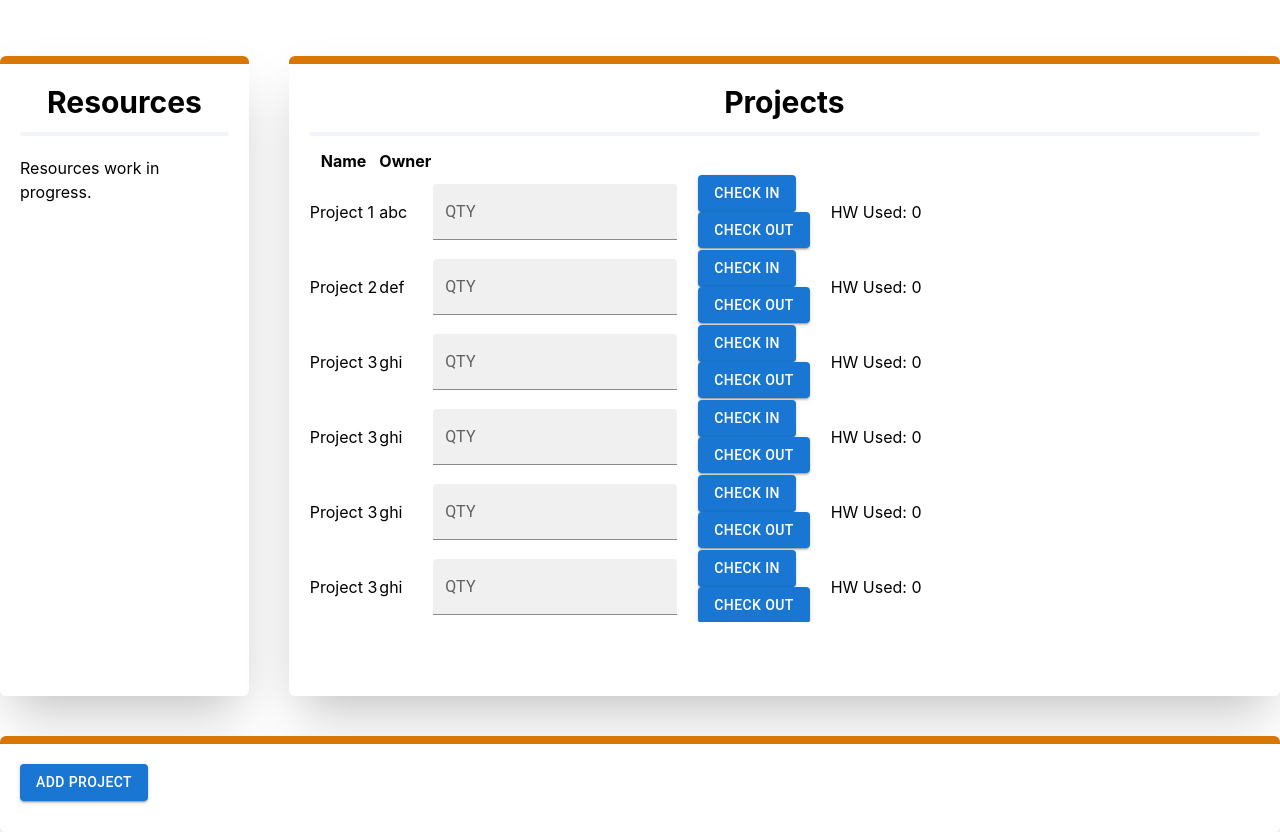
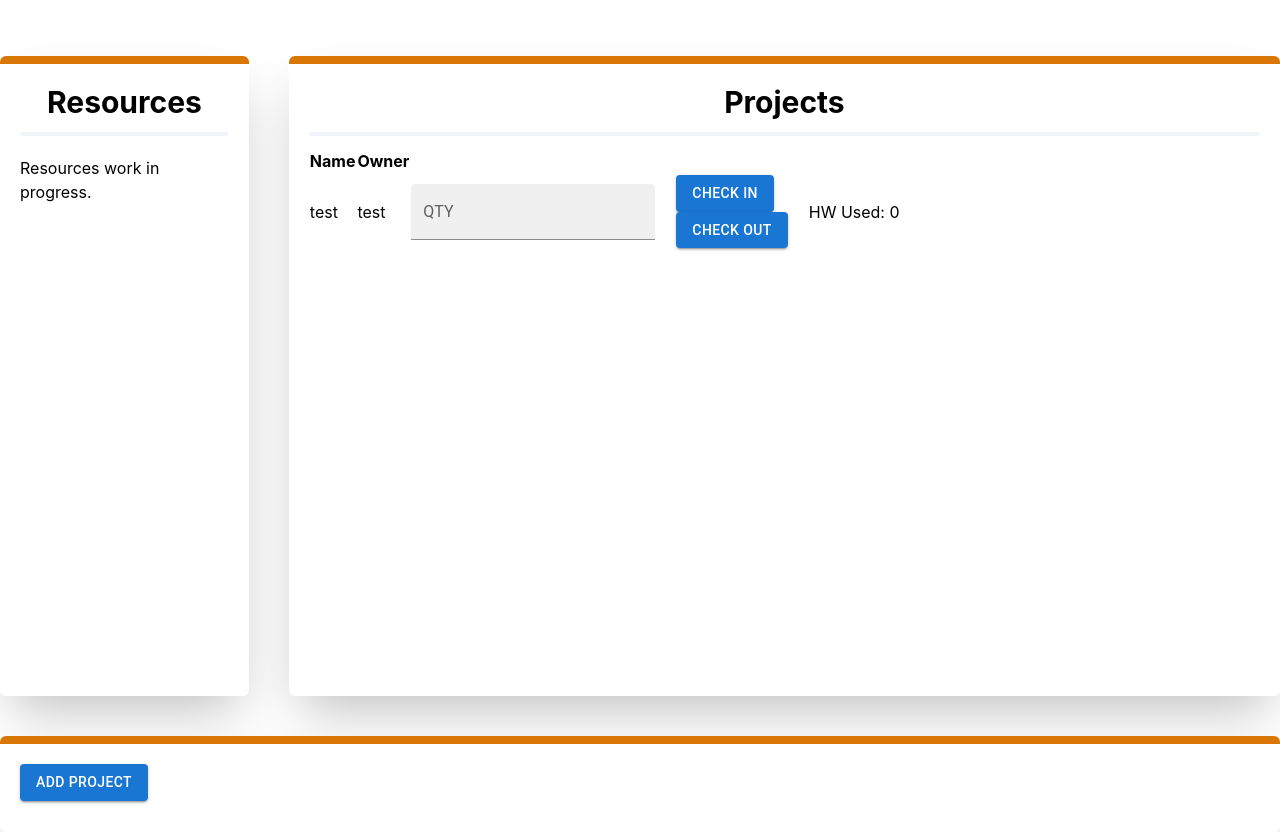
Before and after one commit to paripat2504/461L-Software-Lab-Project, a React (Create React App) app in the folder frontend/: page /home in a window 1280 px wide. Built offline with nearby package versions, Linux system fonts and the light colour scheme.

Commit message:
Implement persistent user state

```diff
--- a/frontend/src/LoginForm.js
+++ b/frontend/src/LoginForm.js
@@ -1,8 +1,9 @@
 import { useState } from 'react';
 import { useNavigate } from "react-router";
-
+import { useAuth } from './UserContext';
 
 function LoginForm() {
+    const { login } = useAuth();
     const navigate = useNavigate();
 
     const [username, setUsername] = useState('');
@@ -17,7 +18,7 @@ function LoginForm() {
       setPassword(e.target.value);
     }
 
-    const handleClick = async (e) => {
+    const handleLogin = async (e) => {
         e.preventDefault();
         if(username === '' || password === '') {
           setMessage("Please fill out all fields");
@@ -35,6 +36,7 @@ function LoginForm() {
           const data = await response.json();
           //Handle message
           if (data.message === "Login successful") {
+            login(username);
             navigate('/home');
           } else {
             setMessage(data.message);
@@ -52,7 +54,7 @@ function LoginForm() {
     return (
       <div className="flex justify-center items-center h-screen w-screen">
       <div className=" border-t-8 rounded-md border-amber-600 bg-white p-14 shadow-2xl w-96">
-      <form onSubmit={handleClick}>
+      <form onSubmit={handleLogin}>
         <h1 className="font-bold text-center block text-3xl">Log In</h1>
           <div>
             <label className="text-gray-500 block mt-3">User ID</label>
@@ -72,7 +74,7 @@ function LoginForm() {
             />
           </div>
           <div className="text-red-600 flex justify-center">{message}</div>
-          <button type="submit" className="mt-6 transition transition-all block py-3 px-4 w-full text-white font-bold rounded cursor-pointer bg-gradient-to-r from-amber-600 to-red-400 hover:from-amber-700 hover:to-red-500 focus:bg-indigo-900 transform hover:-translate-y-1 hover:shadow-lg" onClick={handleClick} style={{marginRight:'20px'}}>Submit</button>
+          <button type="submit" className="mt-6 transition transition-all block py-3 px-4 w-full text-white font-bold rounded cursor-pointer bg-gradient-to-r from-amber-600 to-red-400 hover:from-amber-700 hover:to-red-500 focus:bg-indigo-900 transform hover:-translate-y-1 hover:shadow-lg" onClick={handleLogin} style={{marginRight:'20px'}}>Submit</button>
           <button type="button" className="mt-6 transition transition-all block py-3 px-4 w-full text-white font-bold rounded cursor-pointer bg-gradient-to-r from-amber-600 to-red-400 hover:from-amber-700 hover:to-red-500 focus:bg-indigo-900 transform hover:-translate-y-1 hover:shadow-lg"onClick={handleSignupClick}>Sign up</button>
 
     </form>
--- /dev/null
+++ b/frontend/src/UserContext.js
@@ -0,0 +1,28 @@
+import { createContext, useState, useContext, useEffect } from 'react';
+
+const AuthContext = createContext();
+
+export const AuthProvider = ({ children }) => {
+    const [userId, setUserId] = useState(() => {
+        return localStorage.getItem('userId') || null;
+    });
+    const [token, setToken] = useState(null); //Maybe needed for future use
+
+    const login = (userId) => {
+        setUserId(userId);
+        localStorage.setItem('userId', userId);
+    }
+
+    const logout = () => {
+        setUserId(null);
+        localStorage.removeItem('userId');
+    }
+
+    return (
+        <AuthContext.Provider value={{userId, login, logout}}>
+            {children}
+        </AuthContext.Provider>
+    );
+}
+
+export const useAuth = () => {return useContext(AuthContext)};
--- a/frontend/src/homePage.js
+++ b/frontend/src/homePage.js
@@ -3,53 +3,20 @@ import { useState } from 'react';
 import { useNavigate } from "react-router";
 import ProjectTable from './Projects';
 import Button from '@mui/material/Button';
+import { useAuth } from './UserContext';
 
 
 function HomePage(props) {
+  const { userId } = useAuth();
+  console.log(userId);
+  const fetchProjects = async () => {
+
+
+  }
+
+  const projects = [{name: 'test', user: 'test', id: 'test'}];
+
   const navigate = useNavigate();
-
-  const projects = [
-    {
-      id: 1,
-      name: 'Project 1',
-      user: 'abc',
-    },
-    {
-      id: 2,
-      name: 'Project 2',
-      user: 'def'
-    },
-    {
-      id: 3,
-      name: 'Project 3',
-      user: 'ghi'
-    },
-    {
-      id: 3,
-      name: 'Project 3',
-      user: 'ghi'
-    },
-    {
-      id: 3,
-      name: 'Project 3',
-      user: 'ghi'
-    },
-    {
-      id: 3,
-      name: 'Project 3',
-      user: 'ghi'
-    },
-    {
-      id: 3,
-      name: 'Project 3',
-      user: 'ghi'
-    },
-    {
-      id: 3,
-      name: 'Project 3',
-      user: 'ghi'
-    }
-  ];
 
     return (
     <div>
--- a/frontend/src/index.js
+++ b/frontend/src/index.js
@@ -3,12 +3,17 @@ import ReactDOM from 'react-dom/client';
 import './index.css';
 import App from './App';
 import reportWebVitals from './reportWebVitals';
+import { AuthProvider } from './UserContext';
 
 const root = ReactDOM.createRoot(document.getElementById('root'));
 root.render(
+
   <React.StrictMode>
-    <App />
+    <AuthProvider>
+      <App />
+    </AuthProvider>
   </React.StrictMode>
+
 );
 
 // If you want to start measuring performance in your app, pass a function
```
